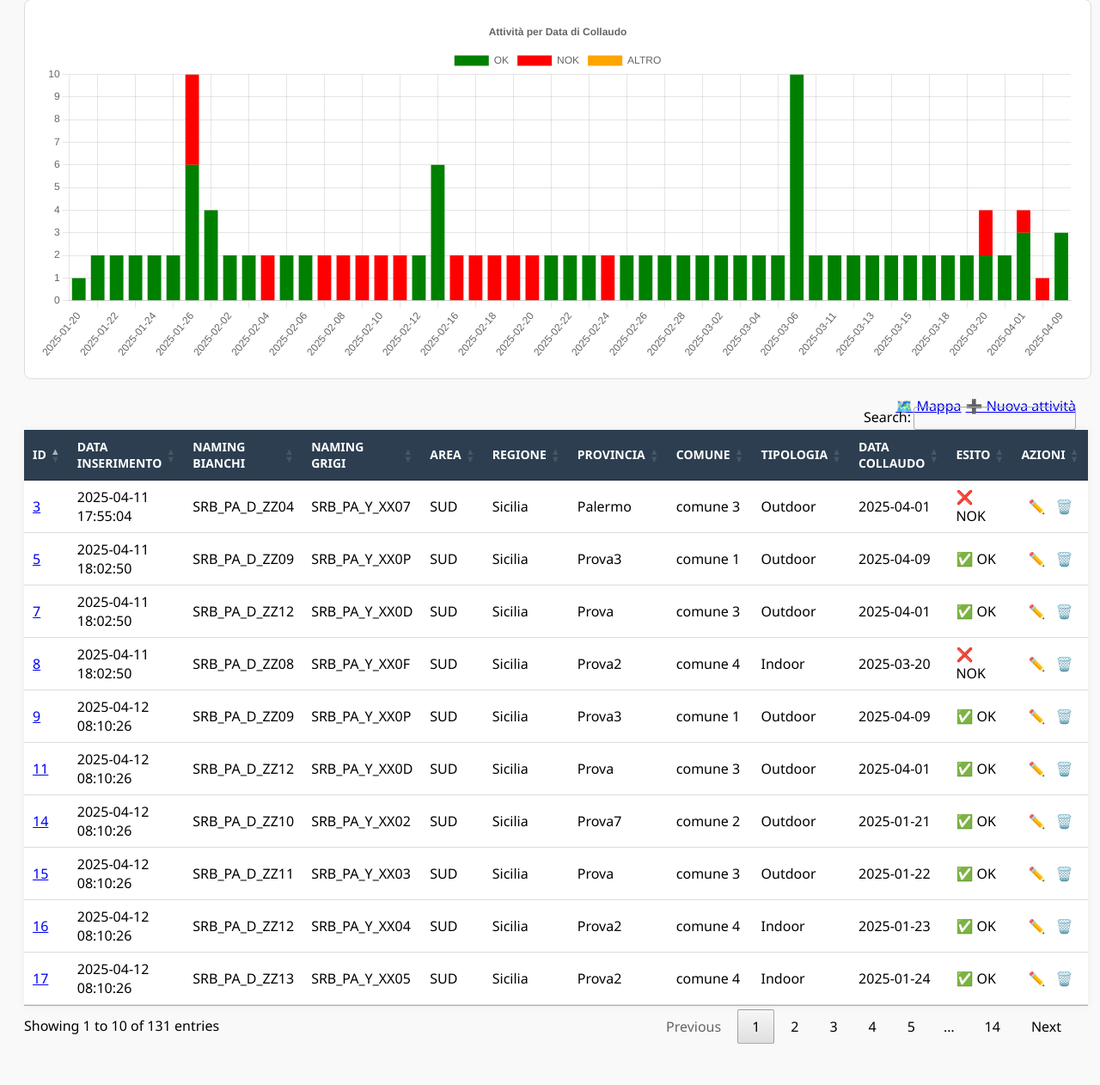
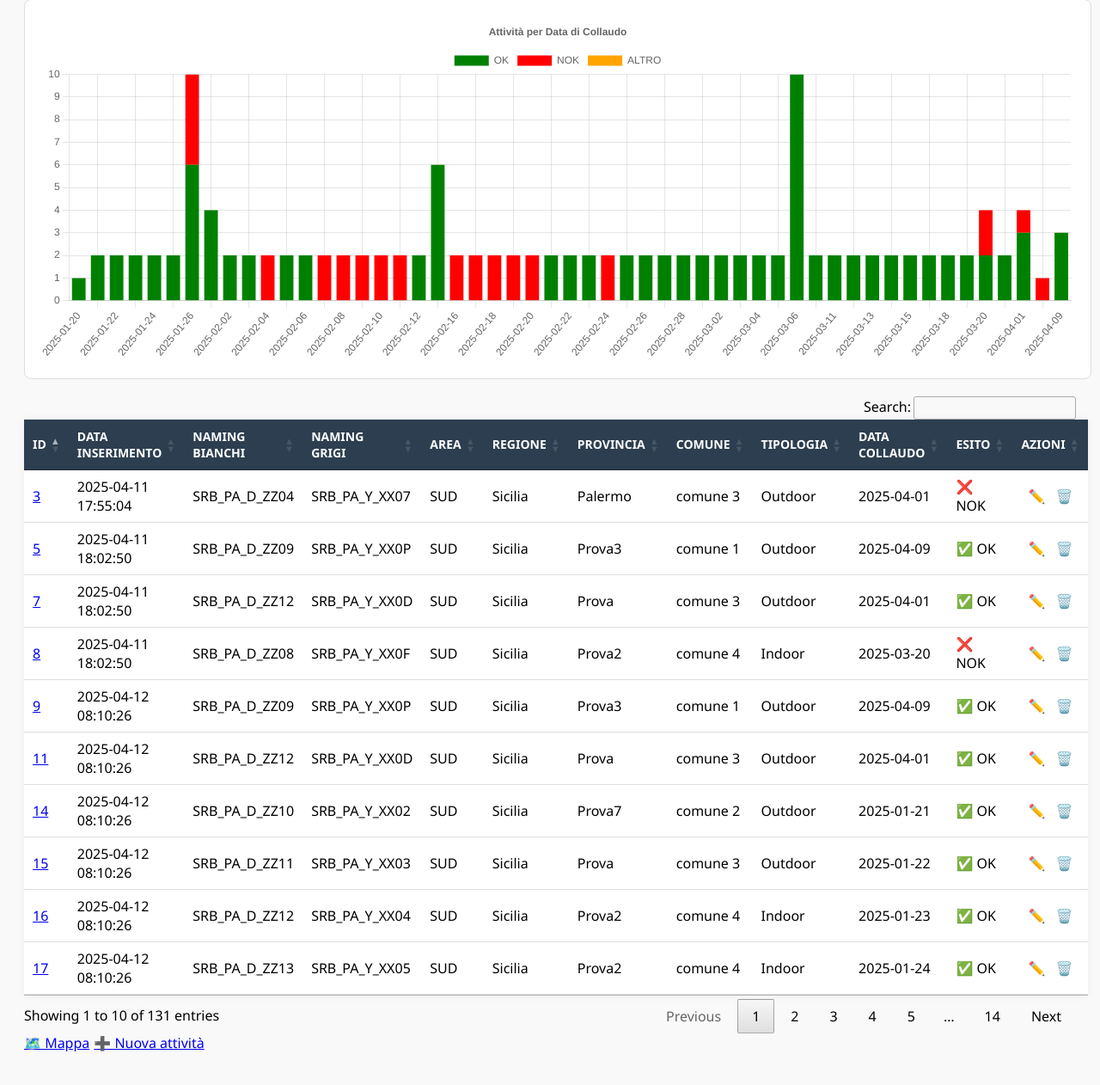
Before and after one commit to roberto-grillo/rollouttool, a Flask app: page /attivita in a window 1280 px wide. Shown: the part 243-1505 px from the top of the page at 86% size. Before the commit the page ends 1457 px from the top, so only its background shows below. Run offline with Flask 3, Linux system fonts and the light colour scheme; data comes from the database, SQL or seed files in the repository; some libraries are stand-ins or nearby versions.

Commit message:
Update attivita.html

```diff
--- a/templates/attivita.html
+++ b/templates/attivita.html
@@ -109,17 +109,16 @@
 
     .dt-buttons {
       display: flex;
-      justify-content: flex-end;
+      justify-content: flex-start;
       gap: 5px;
       margin-bottom: 10px;
     }
 
     .custom-buttons {
       display: flex;
-      justify-content: flex-end;
+      justify-content: flex-start;
       gap: 5px;
-      margin-top: 10px;
-      margin-bottom: -10px;
+      margin-bottom: 10px;
     }
   </style>
 </head>
@@ -139,11 +138,6 @@
 
   <div class="grafico-container">
     <canvas id="grafico"></canvas>
-  </div>
-
-  <div class="custom-buttons">
-    <a href="/mappa" class="dt-button">🗺️ Mappa</a>
-    <a href="/attivita/0" class="dt-button">➕ Nuova attività</a>
   </div>
 
   <table id="tabella-attivita">
@@ -208,6 +202,11 @@
     </tbody>
   </table>
 
+  <div class="custom-buttons">
+    <a href="/mappa" class="dt-button">🗺️ Mappa</a>
+    <a href="/attivita/0" class="dt-button">➕ Nuova attività</a>
+  </div>
+
   <script src="https://code.jquery.com/jquery-3.7.0.min.js"></script>
   <script src="https://cdn.datatables.net/1.13.6/js/jquery.dataTables.min.js"></script>
   <script src="https://cdn.datatables.net/buttons/2.4.1/js/dataTables.buttons.min.js"></script>
@@ -221,7 +220,11 @@
     $(document).ready(function () {
       $('#tabella-attivita').DataTable({
         dom: 'Bfrtip',
-        buttons: ['copy', 'csv', 'excel', 'pdf', 'print'],
+        buttons: [
+          { text: '🗺️ Mappa', action: () => window.location.href='/mappa' },
+          { text: '➕ Nuova attività', action: () => window.location.href='/attivita/0' },
+          'copy', 'csv', 'excel', 'pdf', 'print'
+        ],
         language: {
           url: "//cdn.datatables.net/plug-ins/1.13.6/i18n/it-IT.json"
         }
```
